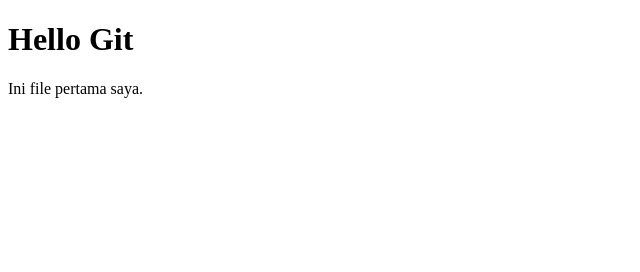
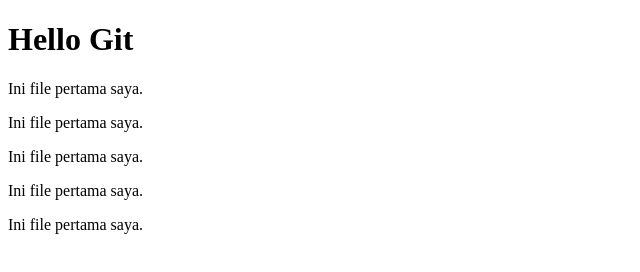
Before and after one commit to ELGHIFARY111/belajar_git, a plain HTML site: page a.html in a window 1280 px wide. Shown: the whole page, without its empty margins (0-640 px from the left). Drawn offline with Linux system fonts and the light colour scheme.

Commit message:
commit ke dua

```diff
--- a/a.html
+++ b/a.html
@@ -6,5 +6,9 @@
 <body>
   <h1>Hello Git</h1>
   <p>Ini file pertama saya.</p>
+  <p>Ini file pertama saya.</p>
+  <p>Ini file pertama saya.</p>
+  <p>Ini file pertama saya.</p>
+  <p>Ini file pertama saya.</p>
 </body>
 </html>
```
